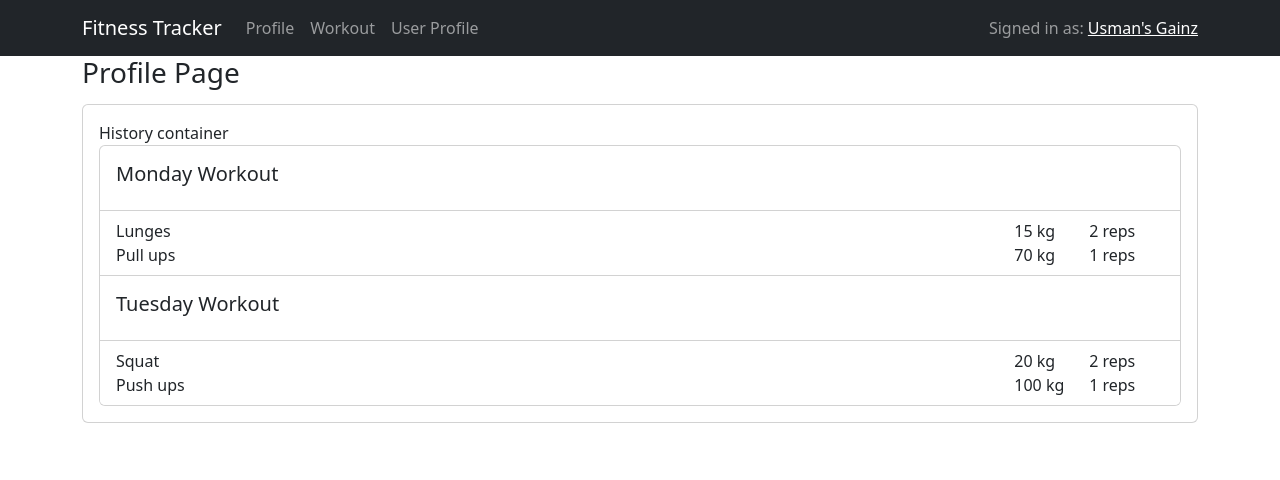
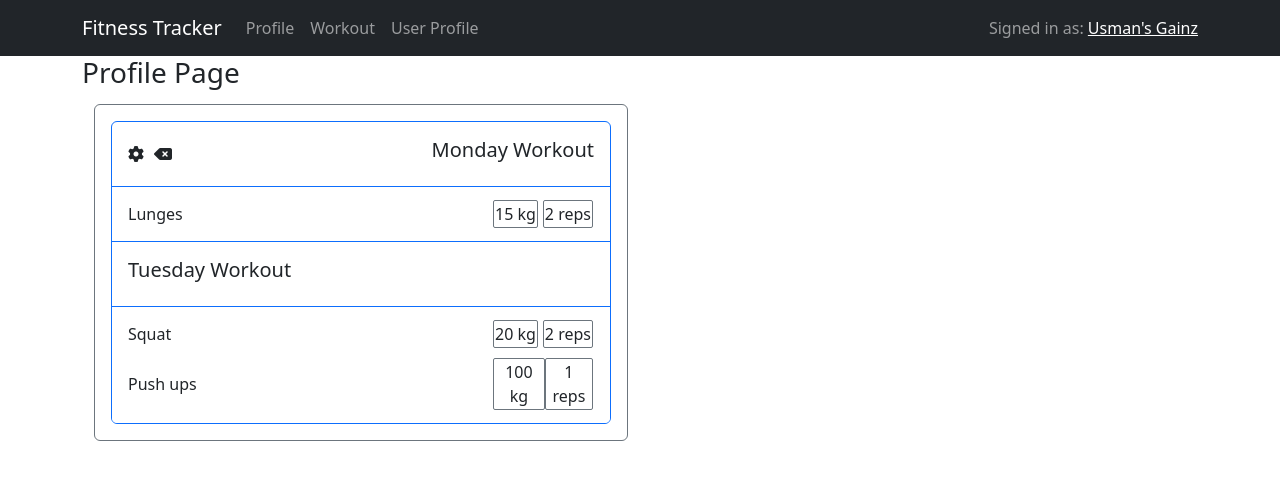
Before and after one commit to solcana/fitness-tracker, a React (Create React App) app in the folder client/: page /profile in a window 1280 px wide. Shown: the top 480 px of the page. Built offline with nearby package versions, Linux system fonts and the light colour scheme.

Commit message:
added workout container, icons, apiConifg file

```diff
--- a/client/src/App.css
+++ b/client/src/App.css
@@ -1,38 +1,22 @@
-.App {
+.exerciseContainer {
+  display: flex;
+  justify-content: space-between;
+  align-items: center;
   text-align: center;
 }
-
-.App-logo {
-  height: 40vmin;
-  pointer-events: none;
+.weightAndReps {
+  width: 100px;
+  display: flex;
+  align-items: center;
+  justify-content: space-between;
+  margin: 5px 1px;
+}
+.weightCard {
+  border-radius: 2px;
+  padding: 1px;
 }
 
-@media (prefers-reduced-motion: no-preference) {
-  .App-logo {
-    animation: App-logo-spin infinite 20s linear;
-  }
+.repsCard {
+  border-radius: 2px;
+  padding: 1px;
 }
-
-.App-header {
-  background-color: #282c34;
-  min-height: 100vh;
-  display: flex;
-  flex-direction: column;
-  align-items: center;
-  justify-content: center;
-  font-size: calc(10px + 2vmin);
-  color: white;
-}
-
-.App-link {
-  color: #61dafb;
-}
-
-@keyframes App-logo-spin {
-  from {
-    transform: rotate(0deg);
-  }
-  to {
-    transform: rotate(360deg);
-  }
-}
--- a/client/src/components/ExerciseHistory.js
+++ b/client/src/components/ExerciseHistory.js
@@ -1,12 +1,19 @@
 import React, { Component } from "react";
+import Card from "react-bootstrap/Card";
 
 export class ExerciseHistory extends Component {
   render() {
     return (
-      <div style={{ display: "flex" }}>
-        <div style={{ flex: 12 }}>{this.props.exerciseName}</div>
-        <div style={{ flex: 1 }}>{this.props.weight} kg</div>
-        <div style={{ flex: 1 }}>{this.props.reps} reps</div>
+      <div className="exerciseContainer">
+        <div>{this.props.exerciseName}</div>
+        <span className="weightAndReps">
+          <Card border="secondary" className="weightCard">
+            <div>{this.props.weight} kg</div>
+          </Card>
+          <Card border="secondary" className="repsCard">
+            <div>{this.props.reps} reps</div>
+          </Card>
+        </span>
       </div>
     );
   }
--- a/client/src/components/HistoryContainer.js
+++ b/client/src/components/HistoryContainer.js
@@ -1,15 +1,23 @@
 import React, { Component } from "react";
 import Card from "react-bootstrap/Card";
 import WorkoutHistory from "./WorkoutHistory";
+import Container from "react-bootstrap/Container";
+import Row from "react-bootstrap/Row";
+import Col from "react-bootstrap/Col";
 
 function HistoryContainer() {
   return (
-    <>
-      <Card body>
-        History container
-        <WorkoutHistory />
-      </Card>
-    </>
+    <div>
+      <Container>
+        <Row>
+          <Col xs={6}>
+            <Card body className="historyContainer" border="secondary">
+              <WorkoutHistory />
+            </Card>
+          </Col>
+        </Row>
+      </Container>
+    </div>
   );
 }
 
--- a/client/src/components/WorkoutHistory.js
+++ b/client/src/components/WorkoutHistory.js
@@ -1,18 +1,34 @@
-import React from "react";
+import React, { Component } from "react";
 import Card from "react-bootstrap/Card";
 import ListGroup from "react-bootstrap/ListGroup";
 import ExerciseHistory from "./ExerciseHistory";
 
-function WorkoutHistory() {
+export class WorkoutHistory extends Component {
+  render() {
     return (
-    <Card style={{ width: "100%" }}>
+      <Card style={{ width: "100%" }} border="primary">
         <Card.Body>
-        <Card.Title>Monday Workout</Card.Title>
+          <div
+            style={{
+              width: "100%",
+              display: "flex",
+              justifyContent: "flex-end",
+              alignItems: "center",
+            }}
+          >
+            <i className="fa-solid fa-gear"></i>
+            <i
+              className="fa-solid fa-delete-left"
+              style={{ marginLeft: "10px" }}
+            ></i>
+            <Card.Title style={{ marginLeft: "auto" }}>
+              Monday Workout
+            </Card.Title>
+          </div>
         </Card.Body>
         <ListGroup className="list-group-flush">
           <ListGroup.Item>
             <ExerciseHistory exerciseName="Lunges" weight="15" reps="2" />
-          <ExerciseHistory exerciseName="Pull ups" weight="70" reps="1" />
           </ListGroup.Item>
         </ListGroup>
         <Card.Body>
@@ -27,5 +43,6 @@ function WorkoutHistory() {
       </Card>
     );
   }
+}
 
 export default WorkoutHistory;
```
Also changed, not shown: client/src/components/Profile.js (+3 -5 lines), client/src/components/apiConfig.js (added, +14 -0 lines). Lines whose indentation alone changed are shown as unchanged.
